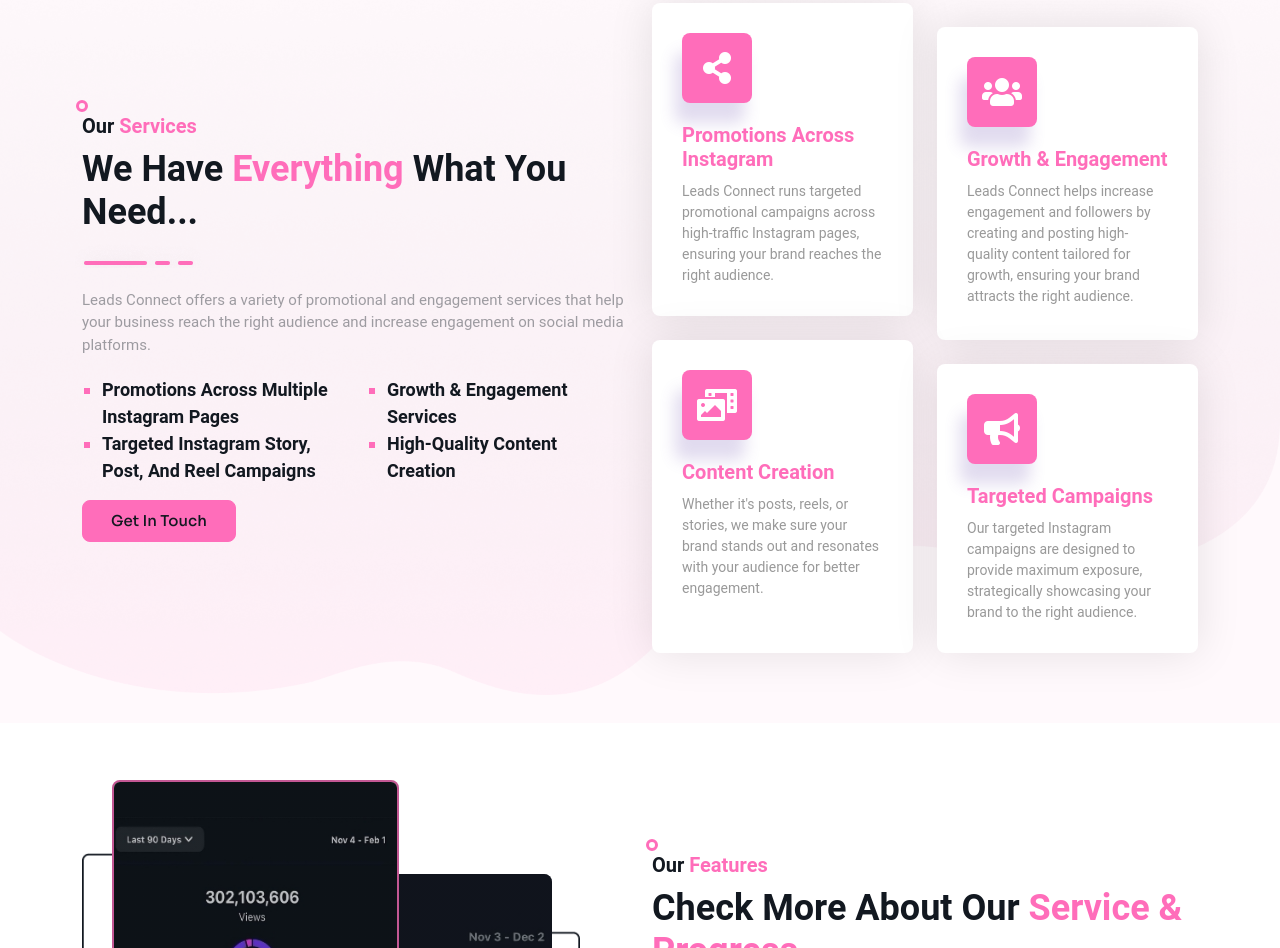
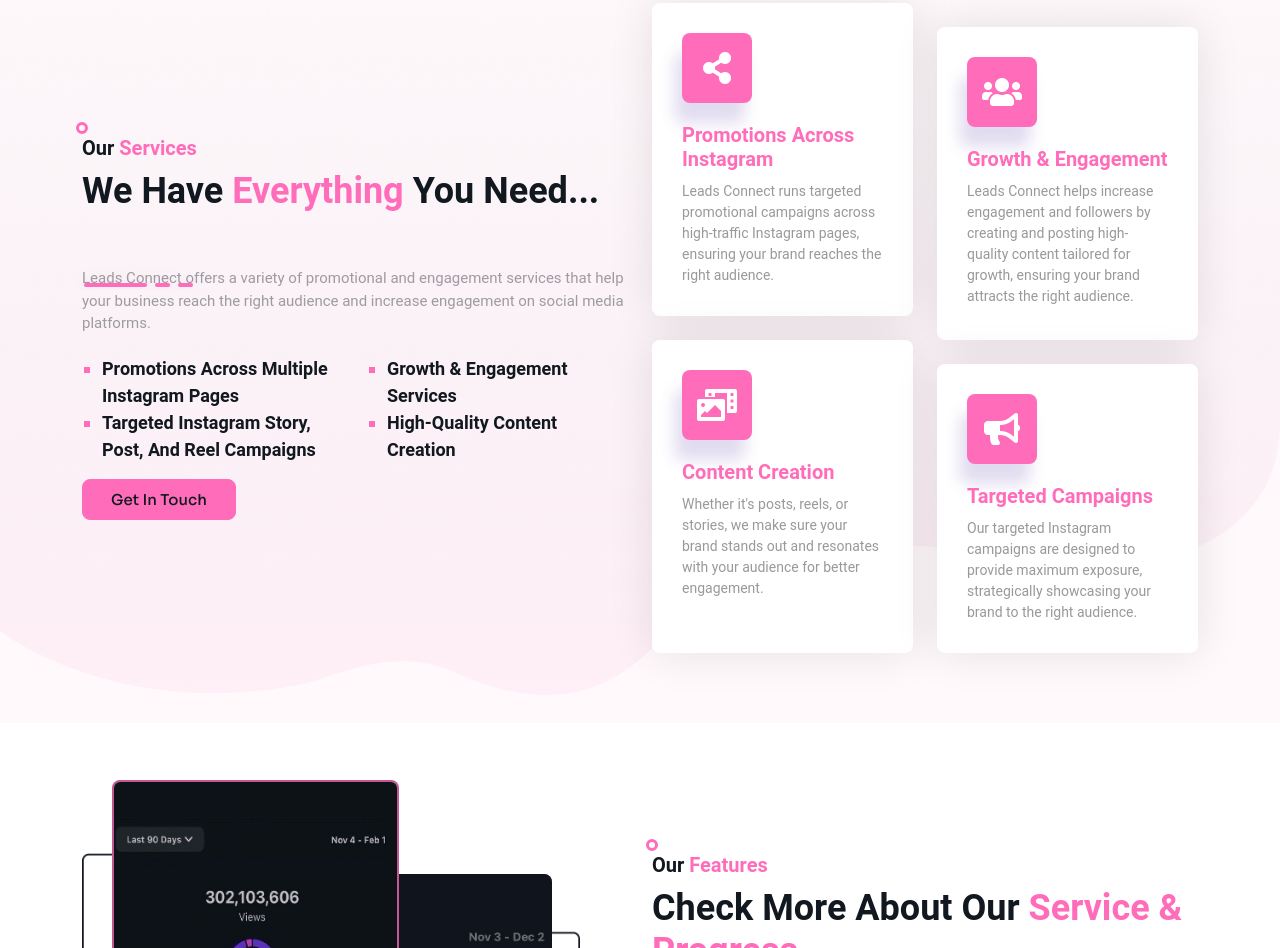
Before and after one commit to LeadsConnect/Leads-Connect, a plain HTML site: page index.html in a window 1280 px wide. Shown: the part 1510-2458 px from the top of the page. Drawn offline with nearby package versions, Linux system fonts and the light colour scheme; files whose address does not match are found by name; a web font is replaced by a local one.

Commit message:
Add files via upload

```diff
--- a/index.html
+++ b/index.html
@@ -241,7 +241,7 @@ boost visibility, attract customers, or build a strong brand, we make social med
         <div class="row align-items-center">
             <div class="col-xl-6 mb-4 mb-xl-0">
                 <h3 class="d2c_sub_title position-relative">Our <span>Services</span></h3>
-                <h2 class="d2c_title position-relative">We have <span>Everything</span> What you Need...</h2>
+                <h2 class="d2c_title position-relative">We have <span>Everything</span> You Need...</h2>
                 <p>Leads Connect offers a variety of promotional and engagement services that help your business reach the right audience and increase engagement on social media platforms.</p>
                 <div class="row">
                     <div class="col-md-6" style="font-family: 'Roboto', sans-serif;">
```
